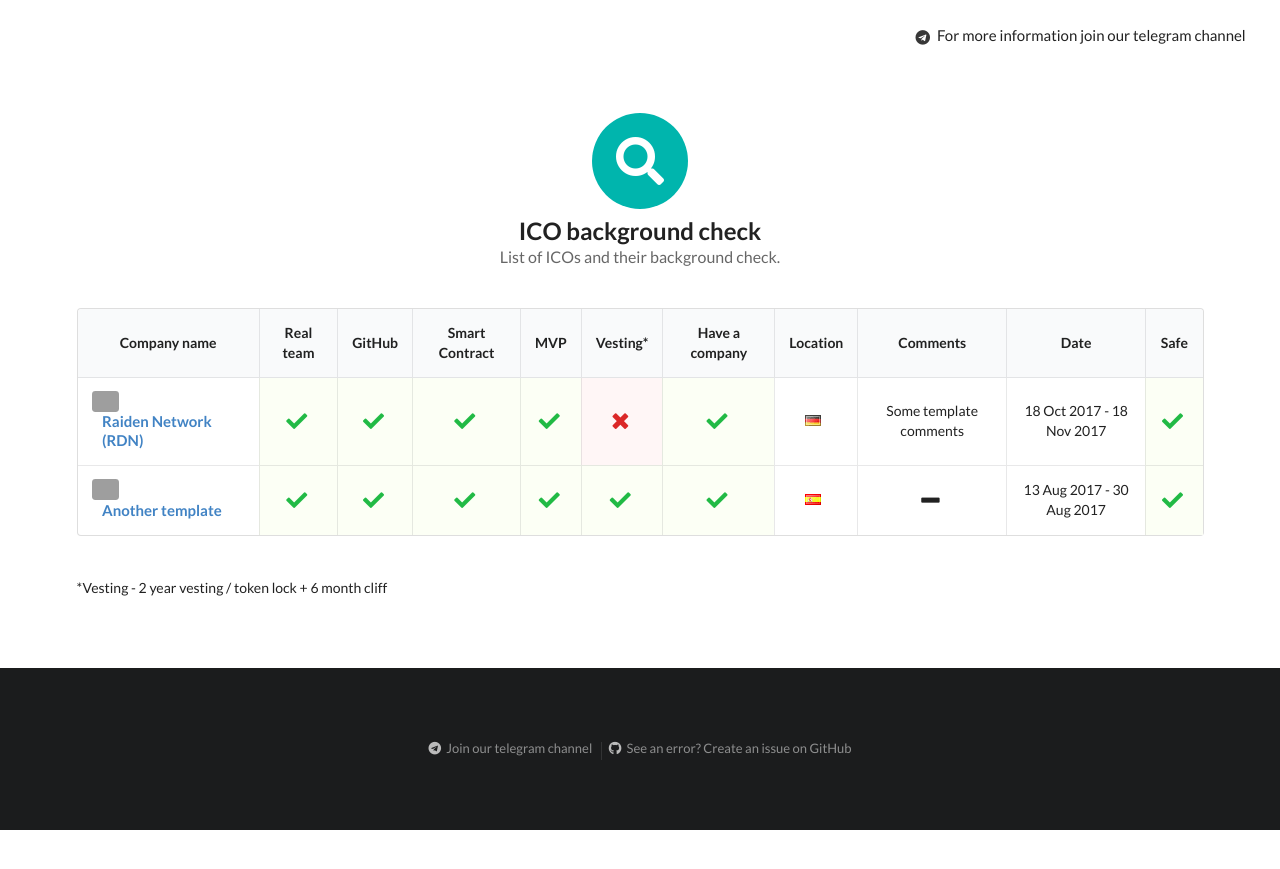
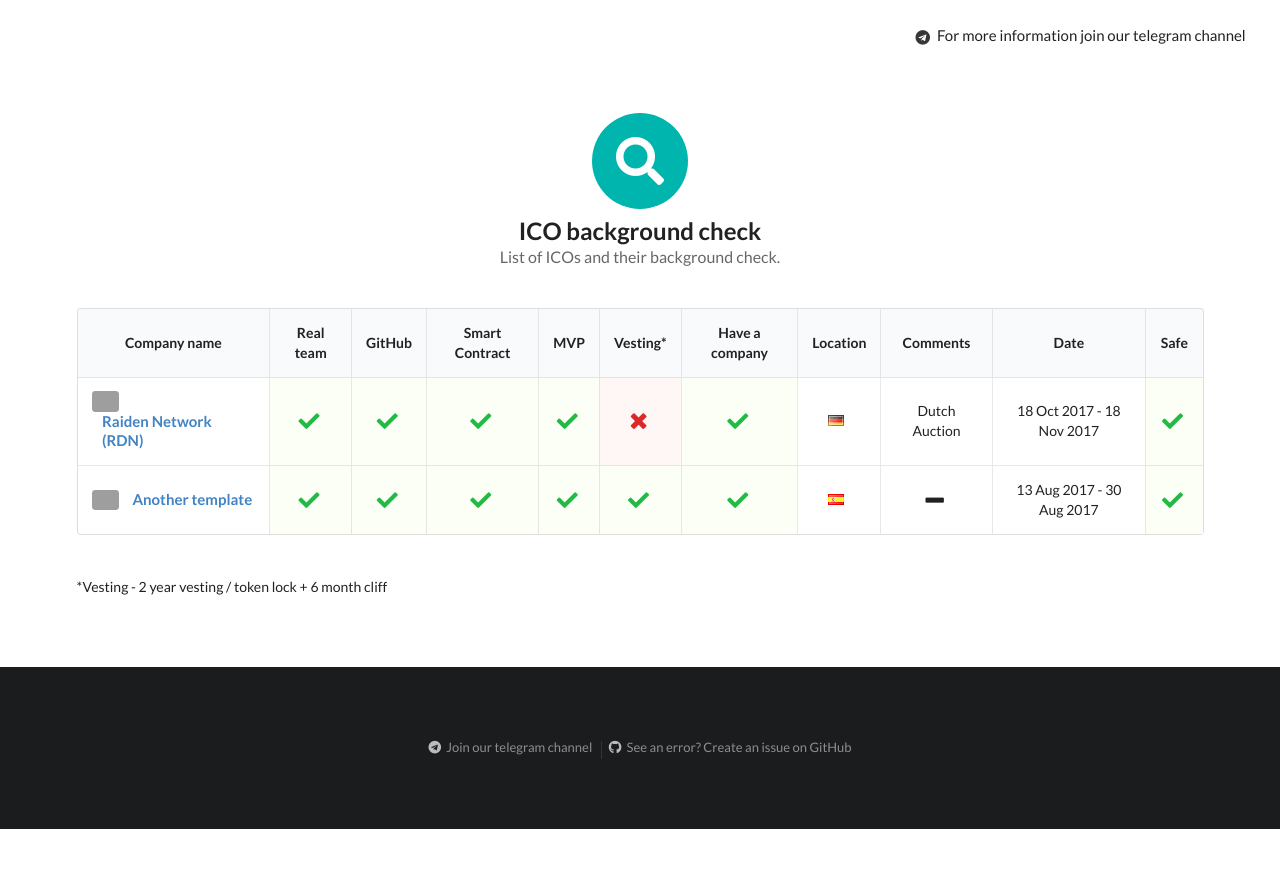
Before and after one commit to ico-check/ico-check, a Jekyll site: the page built from index.md, in a window 1280 px wide. Shown: the top 869 px of the page. Built offline with Jekyll 4.4.1, drawn with Linux system fonts in a browser that asks for light colours; nearby versions of some CDN libraries; grey boxes are pictures that could not be loaded.

Commit message:
Raiden update

```diff
--- a/_data/icos.yml
+++ b/_data/icos.yml
@@ -7,9 +7,10 @@
   github: true
   smart-contract: true
   mvp: true
+  min-vesting: false
   have-company: true
   location: de
-  comments: Some template comments
+  comments: Dutch Auction
   ico-start-date: 2017-10-18T00:00:00Z
   ico-end-date: 2017-11-18T00:00:00Z
   safe: true
```
